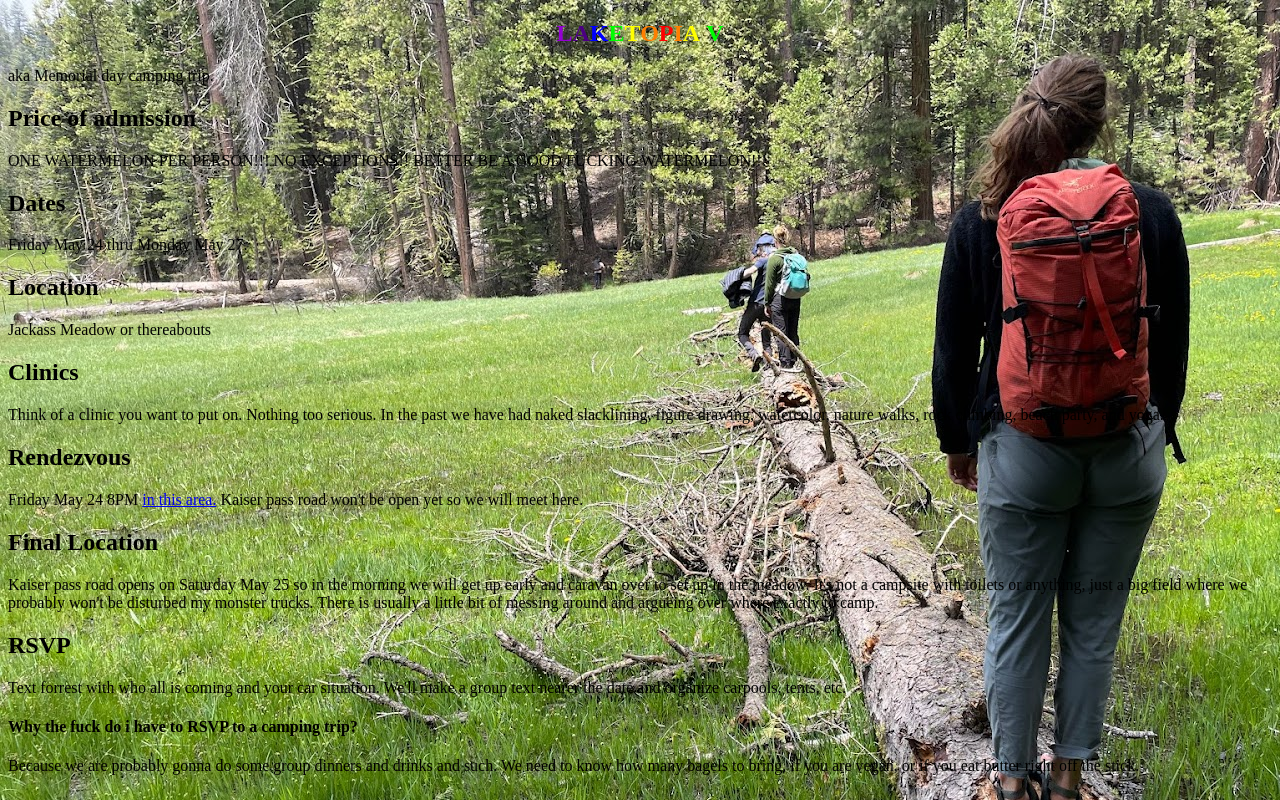
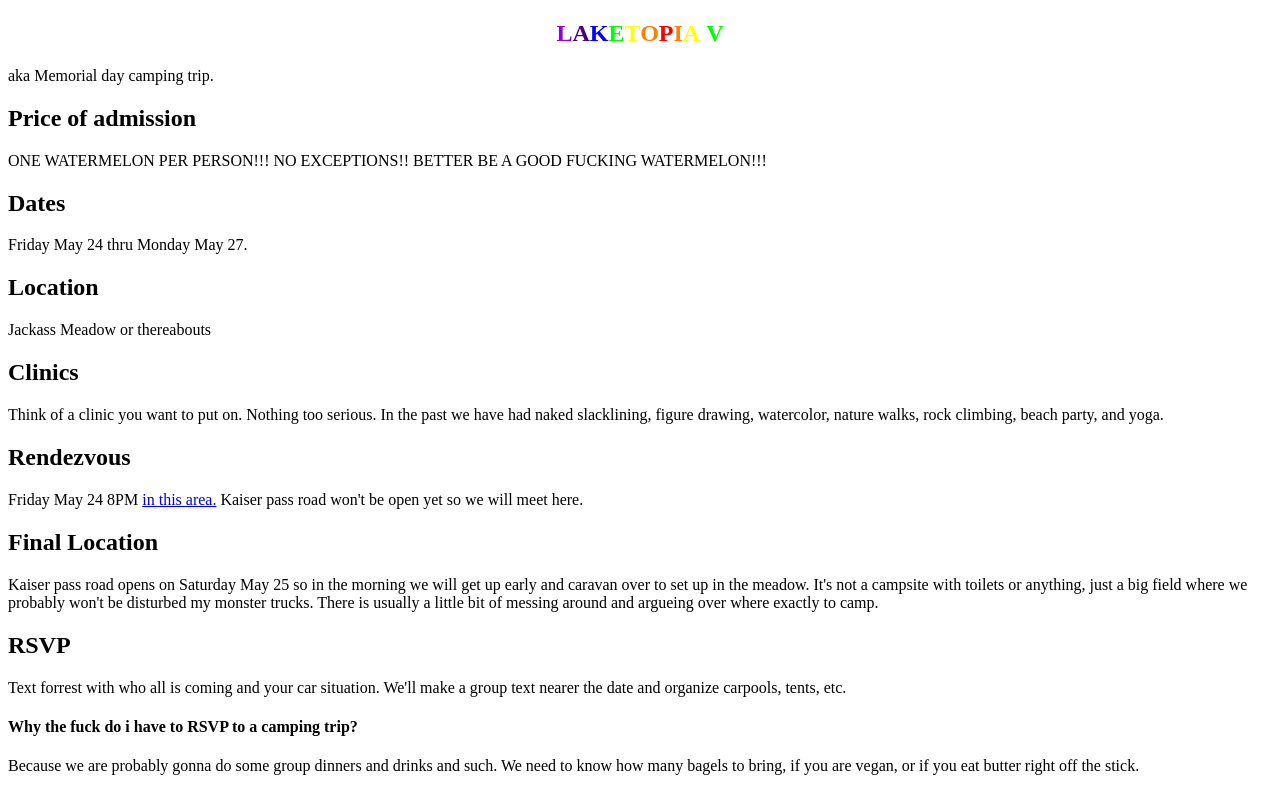
Before and after one commit to forrestrodeman/forrestrodeman, a plain HTML site: page laketopia_v.html in a window 1280 px wide. Drawn offline with Linux system fonts and the light colour scheme.

Commit message:
laketopia deets v2 no background

```diff
--- a/laketopia_v.html
+++ b/laketopia_v.html
@@ -1,11 +1,6 @@
 <!DOCTYPE html>
 <html>
 <head>
- <style>
-body {
-  background-image: url('background.jpg');
-}
-</style>
 
 <title>Memorial Day Camping AKA LAKETOPIA V</title>
 </head>
```
Also changed, not shown: index.html (+1 -1 lines), background.jpg (deleted), 1 other file.
